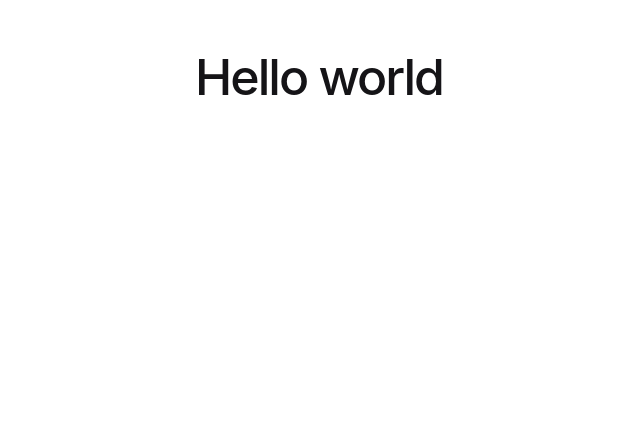
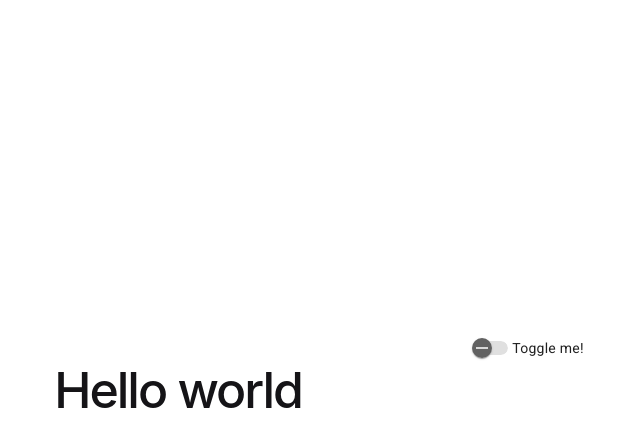
Before and after one commit to the-coin-guy/website, an Angular app: page / in a window 1280 px wide. Shown: the top 446 px of the page, without its empty margins (321-961 px from the left). Built offline with nearby package versions, Linux system fonts and the light colour scheme.

Commit message:
:art: Add material design

```diff
--- a/angular.json
+++ b/angular.json
@@ -25,6 +25,7 @@
               "src/assets"
             ],
             "styles": [
+              "@angular/material/prebuilt-themes/indigo-pink.css",
               "src/styles.css"
             ],
             "scripts": []
@@ -84,6 +85,7 @@
               "src/assets"
             ],
             "styles": [
+              "@angular/material/prebuilt-themes/indigo-pink.css",
               "src/styles.css"
             ],
             "scripts": []
--- a/package.json
+++ b/package.json
@@ -6,15 +6,17 @@
     "start": "ng serve",
     "build": "ng build",
     "watch": "ng build --watch --configuration development",
-    "test": "ng test"
+    "deploy": "yarn build && ./bin/deploy.sh"
   },
   "private": true,
   "dependencies": {
     "@angular/animations": "^17.0.0",
+    "@angular/cdk": "^17.0.1",
     "@angular/common": "^17.0.0",
     "@angular/compiler": "^17.0.0",
     "@angular/core": "^17.0.0",
     "@angular/forms": "^17.0.0",
+    "@angular/material": "^17.0.1",
     "@angular/platform-browser": "^17.0.0",
     "@angular/platform-browser-dynamic": "^17.0.0",
     "@angular/router": "^17.0.0",
--- a/src/app/app.component.html
+++ b/src/app/app.component.html
@@ -1,6 +1,7 @@
 <main class="main">
   <div class="content">
     <h1> Hello world </h1>
+    <mat-slide-toggle>Toggle me!</mat-slide-toggle>
   </div>
 </main>
 
--- a/src/app/app.component.ts
+++ b/src/app/app.component.ts
@@ -1,11 +1,12 @@
 import { Component } from '@angular/core';
 import { CommonModule } from '@angular/common';
+import { MatSlideToggleModule } from "@angular/material/slide-toggle";
 import { RouterOutlet } from '@angular/router';
 
 @Component({
   selector: 'app-root',
   standalone: true,
-  imports: [CommonModule, RouterOutlet],
+  imports: [ CommonModule, RouterOutlet, MatSlideToggleModule ],
   templateUrl: './app.component.html',
   styleUrl: './app.component.css'
 })
--- a/src/app/app.config.ts
+++ b/src/app/app.config.ts
@@ -2,7 +2,8 @@
 import { provideRouter } from '@angular/router';
 
 import { routes } from './app.routes';
+import { provideAnimations } from '@angular/platform-browser/animations';
 
 export const appConfig: ApplicationConfig = {
-  providers: [provideRouter(routes)]
+  providers: [provideRouter(routes), provideAnimations()]
 };
--- a/src/index.html
+++ b/src/index.html
@@ -6,8 +6,10 @@
   <base href="/">
   <meta name="viewport" content="width=device-width, initial-scale=1">
   <link rel="icon" type="image/x-icon" href="favicon.ico">
+  <link href="https://fonts.googleapis.com/css2?family=Roboto:wght@300;400;500&display=swap" rel="stylesheet">
+  <link href="https://fonts.googleapis.com/icon?family=Material+Icons" rel="stylesheet">
 </head>
-<body>
+<body class="mat-typography">
   <app-root></app-root>
 </body>
 </html>
--- a/src/styles.css
+++ b/src/styles.css
@@ -1 +1,4 @@
 /* You can add global styles to this file, and also import other style files */
+
+html, body { height: 100%; }
+body { margin: 0; font-family: Roboto, "Helvetica Neue", sans-serif; }
```
Also changed, not shown: 1 other file (tests, documents, lock files or other folders).
